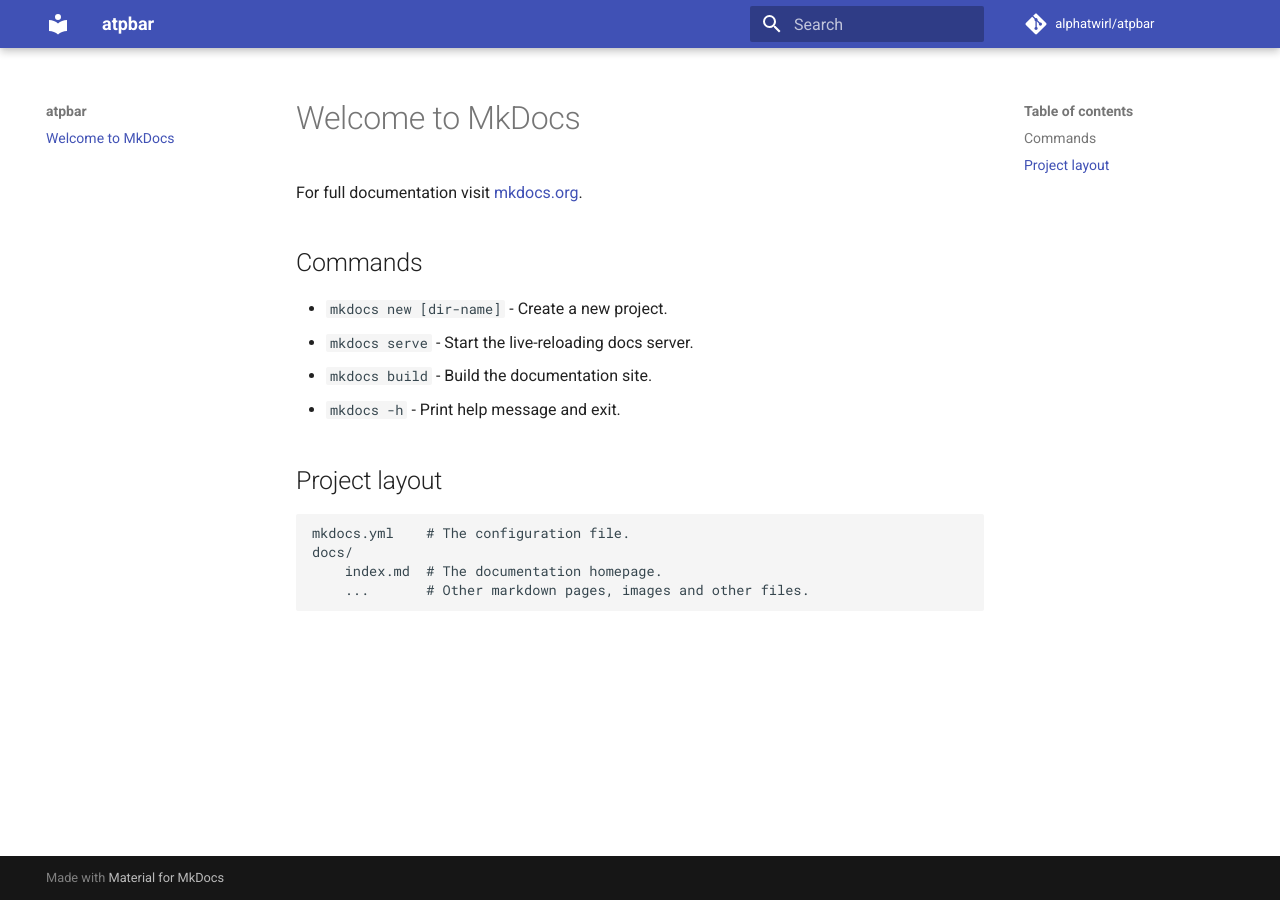
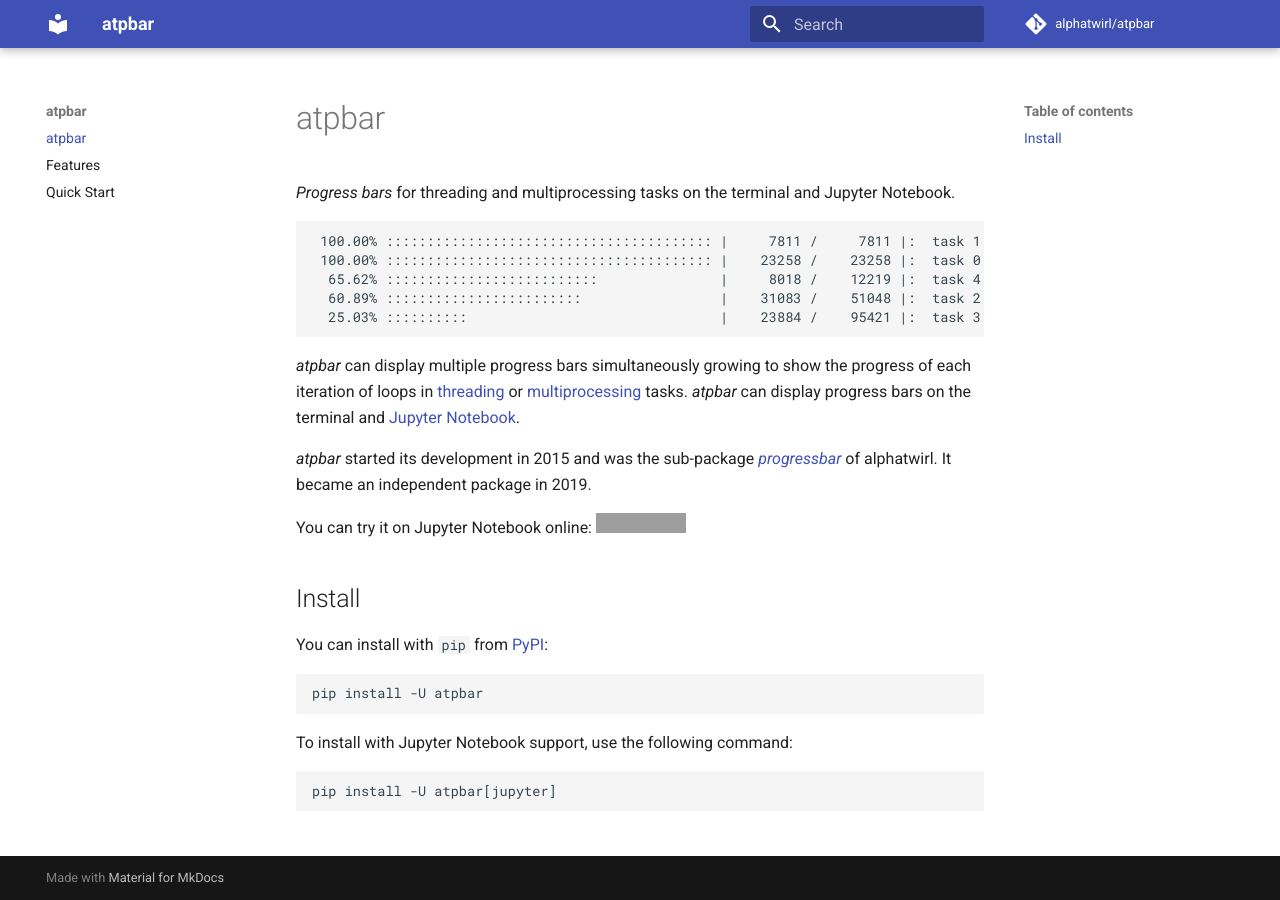
Before and after one commit to alphatwirl/atpbar, an MkDocs documentation site: the page built from docs/index.md, in a window 1280 px wide. Built offline with MkDocs 1.6.1 and Material for MkDocs 9.7.7, drawn with Linux system fonts in a browser that asks for light colours; comment, search, counter and statistics services are not loaded; grey boxes are pictures that could not be loaded.

````diff
--- a/docs/index.md
+++ b/docs/index.md
@@ -1,17 +1,40 @@
-# Welcome to MkDocs
+# atpbar
 
-For full documentation visit [mkdocs.org](https://www.mkdocs.org).
+_Progress bars_ for threading and multiprocessing tasks on the terminal and
+Jupyter Notebook.
 
-## Commands
+```plaintext
+ 100.00% :::::::::::::::::::::::::::::::::::::::: |     7811 /     7811 |:  task 1
+ 100.00% :::::::::::::::::::::::::::::::::::::::: |    23258 /    23258 |:  task 0
+  65.62% ::::::::::::::::::::::::::               |     8018 /    12219 |:  task 4
+  60.89% ::::::::::::::::::::::::                 |    31083 /    51048 |:  task 2
+  25.03% ::::::::::                               |    23884 /    95421 |:  task 3
+```
 
-* `mkdocs new [dir-name]` - Create a new project.
-* `mkdocs serve` - Start the live-reloading docs server.
-* `mkdocs build` - Build the documentation site.
-* `mkdocs -h` - Print help message and exit.
+_atpbar_ can display multiple progress bars simultaneously growing to show the
+progress of each iteration of loops in
+[threading](https://docs.python.org/3/library/threading.html) or
+[multiprocessing](https://docs.python.org/3/library/multiprocessing.html)
+tasks. _atpbar_ can display progress bars on the terminal and [Jupyter
+Notebook](https://jupyter.org/).
 
-## Project layout
+_atpbar_ started its development in 2015 and was the sub-package
+[_progressbar_](https://github.com/alphatwirl/alphatwirl/tree/v0.22.0/alphatwirl/progressbar)
+of alphatwirl. It became an independent package in 2019.
 
-    mkdocs.yml    # The configuration file.
-    docs/
-        index.md  # The documentation homepage.
-        ...       # Other markdown pages, images and other files.
+You can try it on Jupyter Notebook online:
+[![Binder](https://mybinder.org/badge_logo.svg)](https://mybinder.org/v2/gh/alphatwirl/notebook-atpbar-001/master?filepath=atpbar.ipynb)
+
+## Install
+
+You can install with `pip` from [PyPI](https://pypi.org/project/atpbar/):
+
+```bash
+pip install -U atpbar
+```
+
+To install with Jupyter Notebook support, use the following command:
+
+```bash
+pip install -U atpbar[jupyter]
+```
````
Also changed, not shown: docs/features.md (added, +176 -0 lines), docs/quick.md (added, +288 -0 lines).
